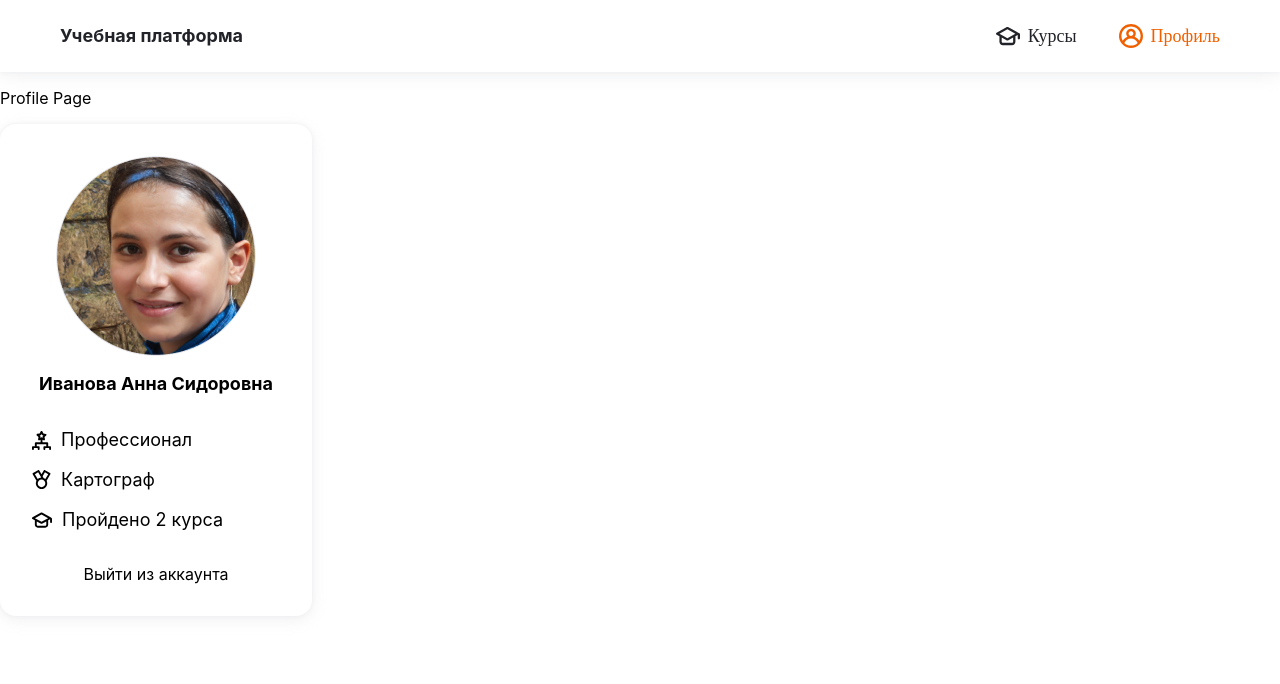
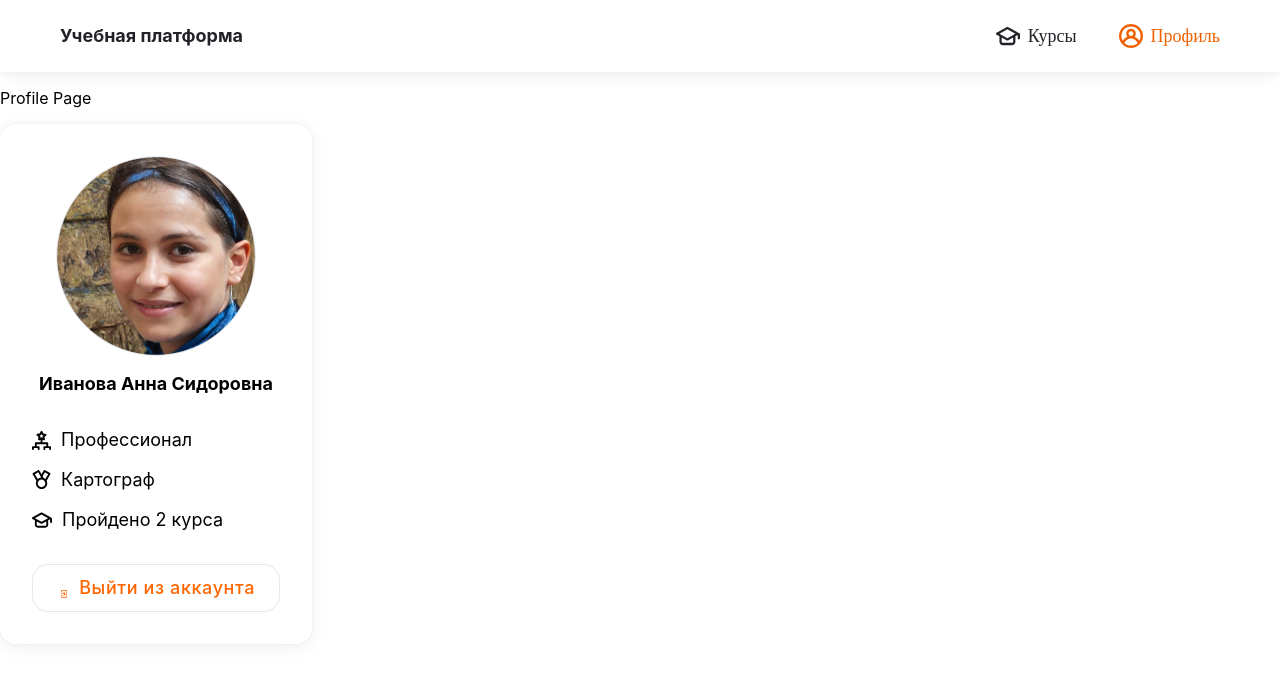
Before and after one commit to Studio-Yandex-Practicum/lizaalert_frontend, a React (Create React App) app: page /profile in a window 1280 px wide. Shown: the top 684 px of the page. Built offline with nearby package versions, Linux system fonts and the light colour scheme.

Commit message:
#64 add Button to AccountOverview

```diff
--- a/src/components/organisms/account-overview/account-overview.jsx
+++ b/src/components/organisms/account-overview/account-overview.jsx
@@ -3,6 +3,7 @@ import Card from '../../templates/card/card';
 import styles from './account-overview.module.scss';
 import DefaultImg from '../../../assets/images/profile.jpg';
 import TextWithIcon from '../../molecules/text-with-icon/text-with-icon';
+import Button from '../../molecules/button/button';
 
 function AccountOverview({
   avatar,
@@ -31,7 +32,14 @@ function AccountOverview({
           />
         </li>
       </ul>
-      <div className={styles.exit}>Выйти из аккаунта</div>
+      <Button
+        view="secondary"
+        iconName="logout"
+        iconPosition="back"
+        className={styles.logout}
+      >
+        Выйти из аккаунта
+      </Button>
     </Card>
   );
 }
--- a/src/components/organisms/account-overview/account-overview.module.scss
+++ b/src/components/organisms/account-overview/account-overview.module.scss
@@ -40,3 +40,8 @@
     }
   }
 }
+
+.logout {
+  white-space: nowrap;
+  white-space: pre;
+}
```
